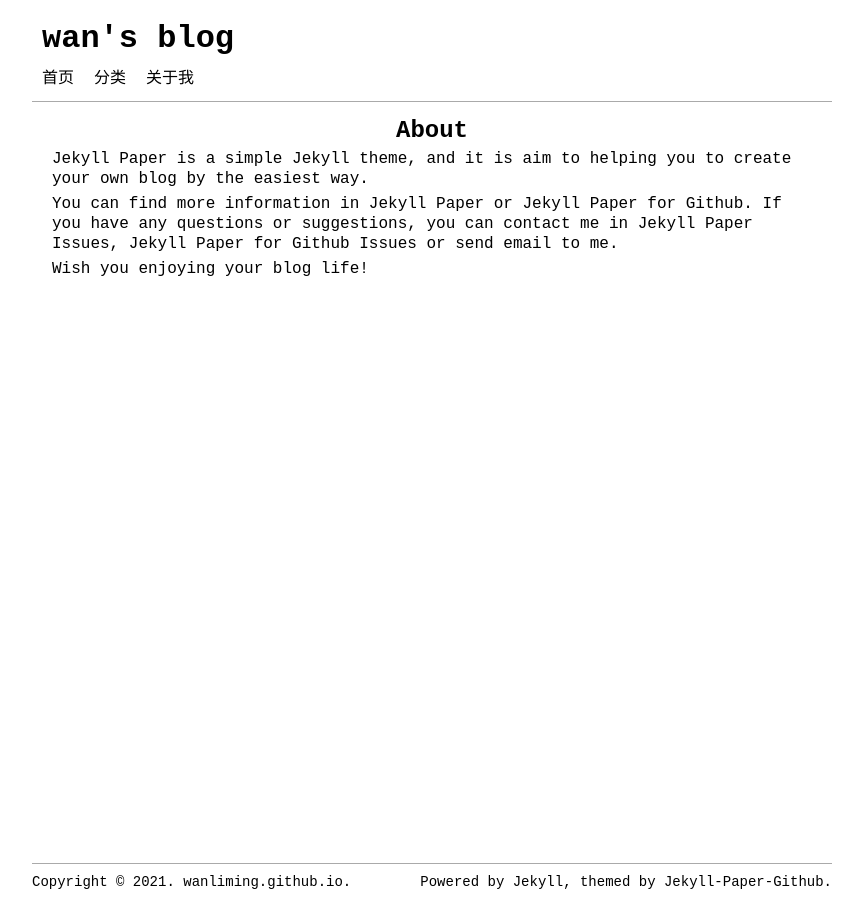
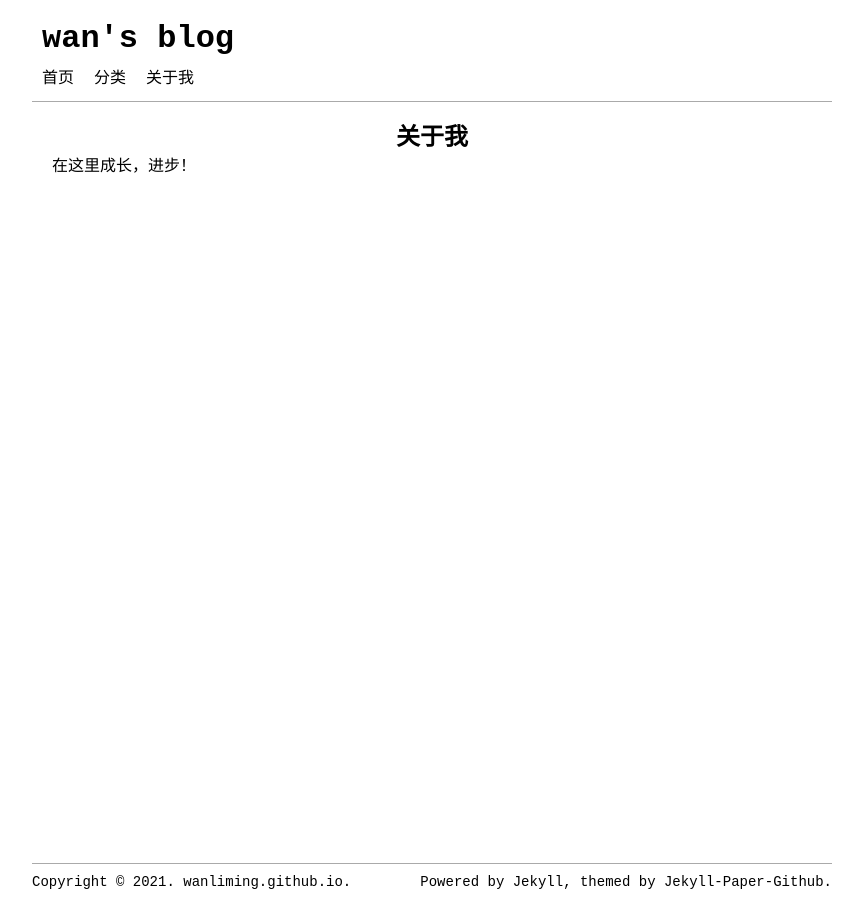
Before and after one commit to wanliming/wanliming.github.io, a Jekyll site: the page built from pages/about.md, in a window 1280 px wide. Shown: the whole page, without its empty margins (208-1068 px from the left). Built offline with Jekyll 4.4.1, drawn with Linux system fonts in a browser that asks for light colours.

Commit message:
Update about.md

```diff
--- a/pages/about.md
+++ b/pages/about.md
@@ -1,16 +1,7 @@
 ---
 layout: page
-title: About
+title: 关于我
 permalink: /about/
 ---
 
-Jekyll Paper is a simple Jekyll theme, and it is aim to helping you to create your own blog by the easiest way.
-
-You can find more information in [Jekyll Paper][jekyll-paper] or [Jekyll Paper for Github][jekyll-paper-github]. If you have any questions or suggestions, you can contact me in [Jekyll Paper Issues][jekyll-paper-issues], [Jekyll Paper for Github Issues][jekyll-paper-github-issues] or send email to [me](mailto:i@ghosind.com).
-
-Wish you enjoying your blog life!
-
-[jekyll-paper]: https://github.com/ghosind/Jekyll-Paper
-[jekyll-paper-github]: https://github.com/ghosind/Jekyll-Paper-Github
-[jekyll-paper-issues]: https://github.com/ghosind/Jekyll-Paper/issues
-[jekyll-paper-github-issues]: https://github.com/ghosind/Jekyll-Paper-Github/issues
+在这里成长，进步！
```
